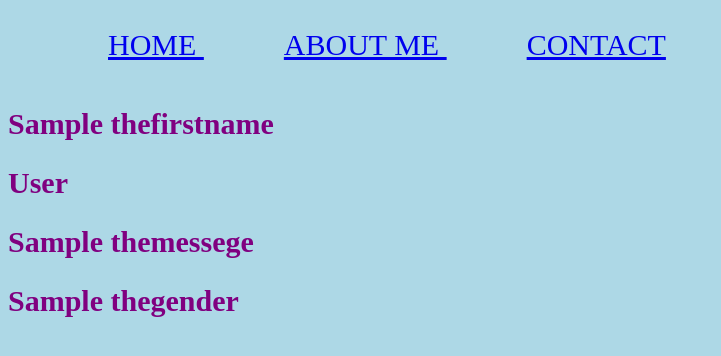
After one commit to khaledhindawi/personalwebsite, a Flask app: template templates/data.html in a window 1280 px wide. The commit adds this page. Shown: the top 356 px of the page, without its empty margins (0-721 px from the left). Run offline with Flask 2, Linux system fonts and the light colour scheme; the template is opened without the code that fills it: most values are stand-ins (such as "Sample title", 1, 10 or a date in 2020).

Commit message:
added contact page

```diff
--- a/app.py
+++ b/app.py
@@ -1,12 +1,11 @@
-from flask import Flask,render_template
+from flask import Flask,render_template,request
 import random
 app= Flask(__name__)
 @app.route("/")
 
 def load_page():
-	fortune=["f","d","r","w","y"]
-	fortune1=["er","yt","gh","tt","df"]
-	return render_template ("index.html",letter=random.choice(fortune),twolettera=random.choice(fortune1))
+	fortune=["chocoleta is the life","If you hate chocolata close this web","cocolata is the tast of love","you have to eat chocolate every time,and forever","welcome in our team of cocoleta addicts"]
+	return render_template ("index.html",qouts=random.choice(fortune),)
 	# return render_template ("index.html")
 
 
@@ -15,6 +14,23 @@ def load_page():
 @app.route("/aboutme")
 def aboutme():
 	return render_template ("aboutme.html")
+@app.route("/contact")
+def contact():
+	return render_template ("contact.html")
+
+# @app.route("/form/")
+# def form():
+	# return render_template ("input_form.html")
+
+@app.route("/form_response",methods=["POST"])
+def form_res():
+	user_firstname=request.form["firstname"]
+	user_lastname=request.form["lastname"]
+	user_Messges=request.form["messege"]
+	user_gender=request.form["gender"]
+	return render_template ("data.html",thefirstname=user_firstname,thelastname=user_lastname,themessege=user_Messges,thegender=user_gender)
+
+
 
 
 
--- a/static/stylesheets/style.css
+++ b/static/stylesheets/style.css
@@ -7,22 +7,29 @@ h1 {
 	font-size:70px ;
 
 }
+h2{
+	color: purple;
+	font-size:30px ;
+}
 p {
 	font-size:20px ;
+	color: yellow;
+
 }
 ol{
 	font-size:30px ;
-
-
+}
+h1:hover ,h2:hover,p:hover,ol :hover{
+color:red;
 }
 .Milk {
 	/*border: solid 10px;*/
-	display: inline-block;
+	/*display: inline-block;*/
 	border:solid 10px blue ;
 	width:300px;
 	height:200px;
 	/*margin: auto;*/
-	background-image: url( "../images/1af904924a6fe100919b86d7e5fa6d9c.jpg");
+	background-image: url( "../images/Party-time-milka-milk-chocolate-for-wholesale.jpg");
 	background-size: 100% 100%;
 	background-repeat: no-repeat;
 	margin: 40px;
@@ -33,17 +40,17 @@ ol{
 }
 .milkp{
 	/*border: solid 10px;*/
-	display: inline-block;
+	/*display: inline-block;*/
 
 	border:solid 10px blue ;
 	width:300px;
-	height:450px;
+	height:550px;
 	margin: 40px;
 
 }
 .Dark{
-	/*border: solid 10px;*/
-	display: inline-block;
+	border: solid 10px;*/
+	/*display: inline-block;*/
 	background-size: 100% 100%;
 
 	border:solid 10px blue ;
@@ -59,18 +66,18 @@ ol{
 
 
 .Darkp{
-	display: inline-block;
+	/*display: inline-block;*/
 
 	border:solid 10px blue ;
 	width:300px;
-	height:300px;
+	height:400px;
 	margin: auto ;
 }
 
 
 
 .White{
-	display: inline-block;
+	/*display: inline-block;*/
 	background-size: 100% 100%;
 	border:solid 10px blue ;
 	width:300px;
@@ -83,7 +90,7 @@ ol{
 
 
 .Whitep{
-	display: inline-block;
+	/*display: inline-block;*/
 
 	border:solid 10px blue ;
 	width:300px;
@@ -92,14 +99,14 @@ ol{
 }
 
 .nav_bar{
-	display: inline-block;
-	border:solid 10px blue ;
+	display: inline-block;*/
+	border:solid 20px blue ;
 	margin: 20px 20px
 }
 .nav_bar li{
 	display: inline;
-	margin: 20px 20px;
-	font-size: 20px;
+	margin: 40px 40px;
+	font-size: 30px;
 
 }
 
--- a/templates/aboutme.html
+++ b/templates/aboutme.html
@@ -3,10 +3,9 @@
 
 {%block body%}
 
-
-
 	</ul>
 	<h1> Who am I?</h1>
+
 	<img src="../static/images/khaled1.jpg" height="70%" width="100%"> </img>
-	<p> My name is khaled al-hindawi, I creat this web becouse I am one of these addicts, I will tell you a cecret that I can live a weak just eating chocolate </p>
+	<p> My name is khaled al-hindawi, I creat this web becouse I am one of these addicts, I will tell you a secret that I can live a weak just eating chocolate,and I am a  high schooler,16 years old,live in Gaza </p>
 {%endblock%}
--- /dev/null
+++ b/templates/data.html
@@ -0,0 +1,18 @@
+<!DOCTYPE html>
+{% extends "layout.html"%}
+
+{%block body%}
+
+
+<h2>{{thefirstname}}</h2>
+<h2>{{thelastname}}</h2>
+<h2>{{themessege}}</h2>
+<h2>{{thegender}}</h2>
+
+
+
+
+
+
+
+{%endblock%}
--- a/templates/layout.html
+++ b/templates/layout.html
@@ -2,12 +2,14 @@
 <html>
 <head>
 	<link rel="stylesheet" type="text/css" href="../static/stylesheets/style.css">
+	{%block head%}
+	{%endblock%}
 </head>
 	<body>
 		<ul class="nav_bar">
 			<li> <a href="/">HOME </a> </li>
-			<li><a href="/aboutme">ABOUT ME </a> </li>
-			<li> CONTACT</li>
+			<li><a href="/aboutme"> ABOUT ME </a> </li>
+			<li> <a href="/contact">CONTACT </a> </li>
 		</ul>
 		{%block body%}
 		{%endblock%}
```
Also changed, not shown: static/stylesheets/contact.css (added, +13 -0 lines), templates/contact.html (+38 -5 lines), templates/index.html (+1 -7 lines).
